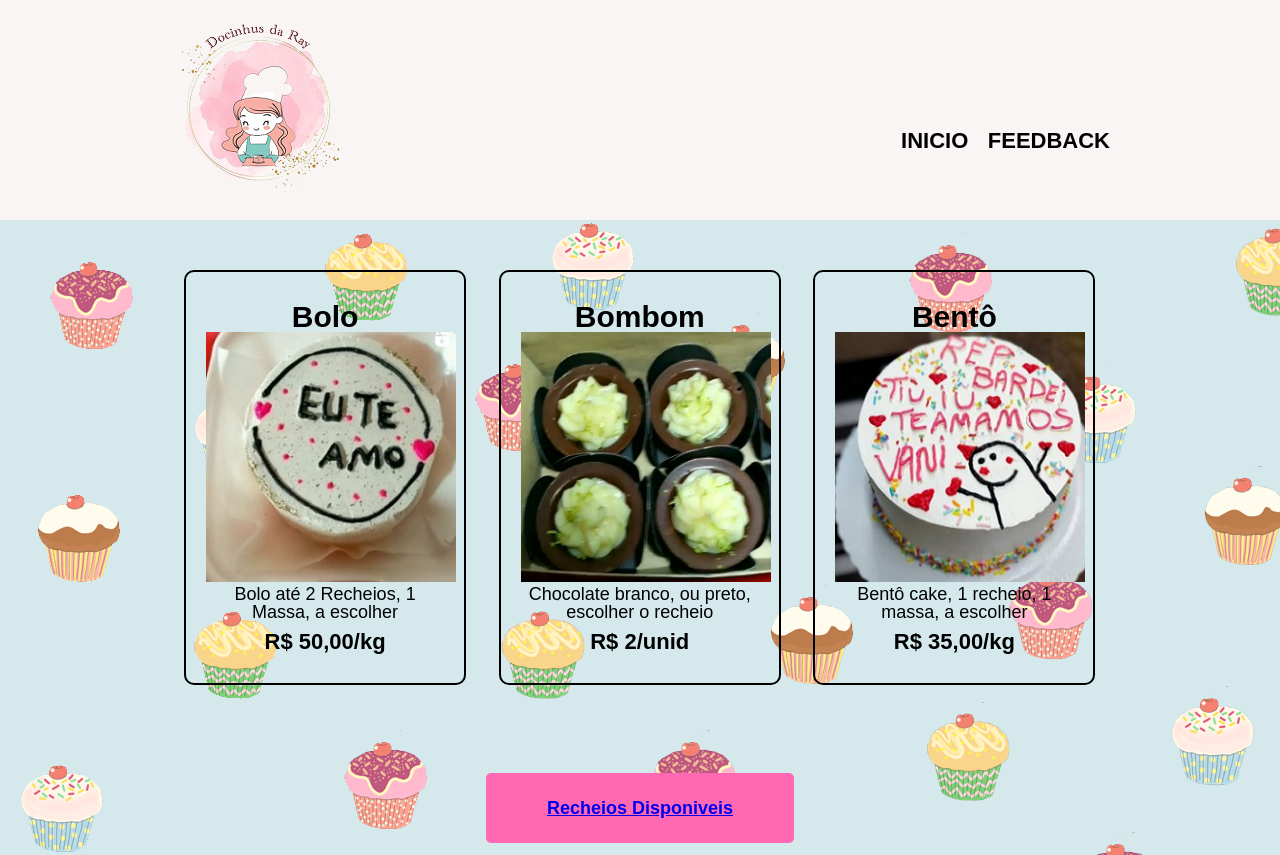
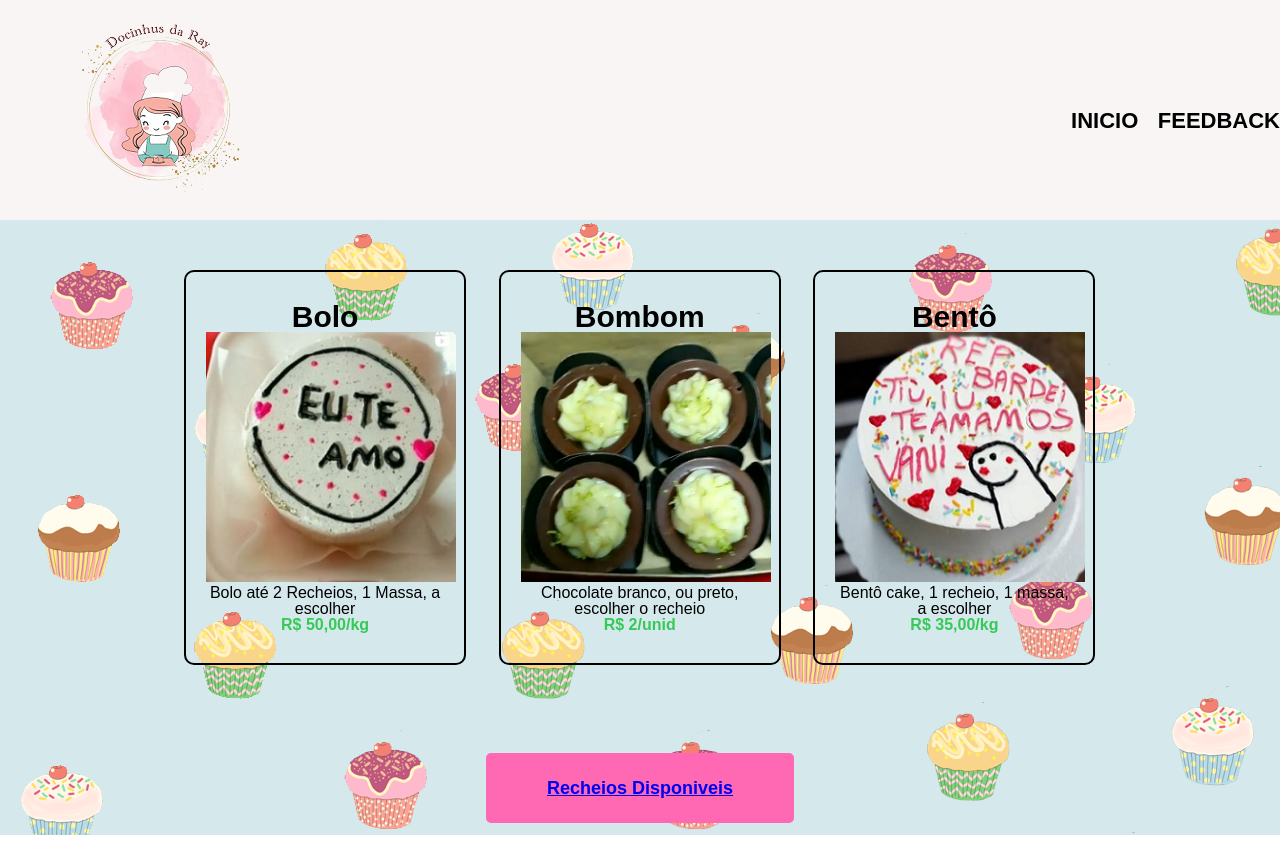
Before and after one commit to alvinhu182/projeto-1, a plain HTML site: page produtos.html in a window 1280 px wide. Drawn offline with Linux system fonts and the light colour scheme.

Commit message:
colocando responsividade no site

```diff
--- a/produtos.html
+++ b/produtos.html
@@ -9,7 +9,7 @@
 	</head>
 	<body style="background-image: url(background.png)">
 		<header>
-			<div class="caixa">
+			<div class="container">
 				<h1><img src="logo.png"></h1>
 
 				<nav>
@@ -23,24 +23,24 @@
 		</header>
 
 		<main>
-			<ul class="produtos">
+			<ul class="produtos" class="container">
 				<li>
 					<h2>Bolo</h2>
 					<img src="bolo.png">
 					<p class="produto-descricao">Bolo até 2 Recheios, 1 Massa, a escolher</p>
-					<p class="produto-preco">R$ 50,00/kg</p>
+					<p class="price">R$ 50,00/kg</p>
 				</li>
 				<li>
 					<h2>Bombom</h2>
 					<img src="bombom1.png">
 					<p class="produto-descricao">Chocolate branco, ou preto, escolher o recheio</p>
-					<p class="produto-preco">R$ 2/unid</p>
+					<p class="price">R$ 2/unid</p>
 				</li>
 				<li>
 					<h2>Bentô</h2>
 					<img src="bento.png">
 					<p class="produto-descricao">Bentô cake, 1 recheio, 1 massa, a escolher</p>
-					<p class="produto-preco">R$ 35,00/kg</p>
+					<p class="price">R$ 35,00/kg</p>
 				</li>
 			</ul>
 		<div>
--- a/style.css
+++ b/style.css
@@ -7,11 +7,6 @@ header {
 	padding: 20px 0;
 }
 
-.caixa {
-	position: relative;
-	width: 940px;
-	margin: 0 auto;
-}
 
 nav {
 	position: absolute;
@@ -37,6 +32,11 @@ nav a:hover {
 	text-decoration: underline;
 }
 
+.card img {
+	width: 100%;
+	height: auto;
+	display: block;
+  }
 .produtos {
 	width: 940px;
 	margin: 0 auto;
@@ -72,15 +72,10 @@ nav a:hover {
 	font-weight: bold;
 }
 
-.produto-descricao {
-	font-size: 18px;
-}
-
-.produto-preco {
-	font-size: 22px;
-	font-weight: bold;
-	margin-top: 10px;
-}
+.price {
+	color: #37C957;
+	font-weight: 600;
+  }
 
 footer {
 	text-align: center;
@@ -161,10 +156,25 @@ td, th {
 }
 
 /* css da página inicial */
+.logo {
+	margin-right: auto;
+}
+
 .banner {
 	width:100%;
 }
-
+.header {
+	box-shadow: 0 3px 4px rgba(0, 0, 0, 0.21);
+	padding: 10px 0;
+	position: fixed;
+	top: 0;
+	width: 100%;
+	background-color: #FFF;
+  }
+  .header > div {
+	display: flex;
+	align-items: center;
+  }
 .titulo-principal {
 	text-align: center;
 	font-size: 2em;
@@ -182,13 +192,8 @@ td, th {
 	margin: 0 0 1em;
 }
 
-.principal strong {
-	font-weight: bold;
-}
 
-.principal em {
-	font-style: italic;
-}
+
 .btn-cart {
 	width: 60px;
 	height:60px;
@@ -242,3 +247,36 @@ font-size: 35px;
 padding-bottom: 2%;
 padding-left: 5%;
 }
+
+
+.container {
+	padding-left: 12px;
+	padding-right: 12px;
+  }
+  @media (min-width: 576px) {
+	.container {
+	  width: 540px;
+	  margin-left: auto;
+	  margin-right: auto;
+	}
+  }
+  @media (min-width: 768px) {
+	.container {
+	  width: 720px;
+	}
+  }
+  @media (min-width: 992px) {
+	.container {
+	  width: 960px;
+	}
+  }
+  @media (min-width: 1200px) {
+	.container {
+	  width: 1140px;
+	}
+  }
+  @media (min-width: 1400px) {
+	.container {
+	  width: 1320px;
+	}
+  }
```
Also changed, not shown: feedback.html (+1 -1 lines), index.html (+3 -4 lines), recheiosdisponveis.html (+1 -1 lines), sacola.html (+1 -1 lines), bg.jpg (added).
